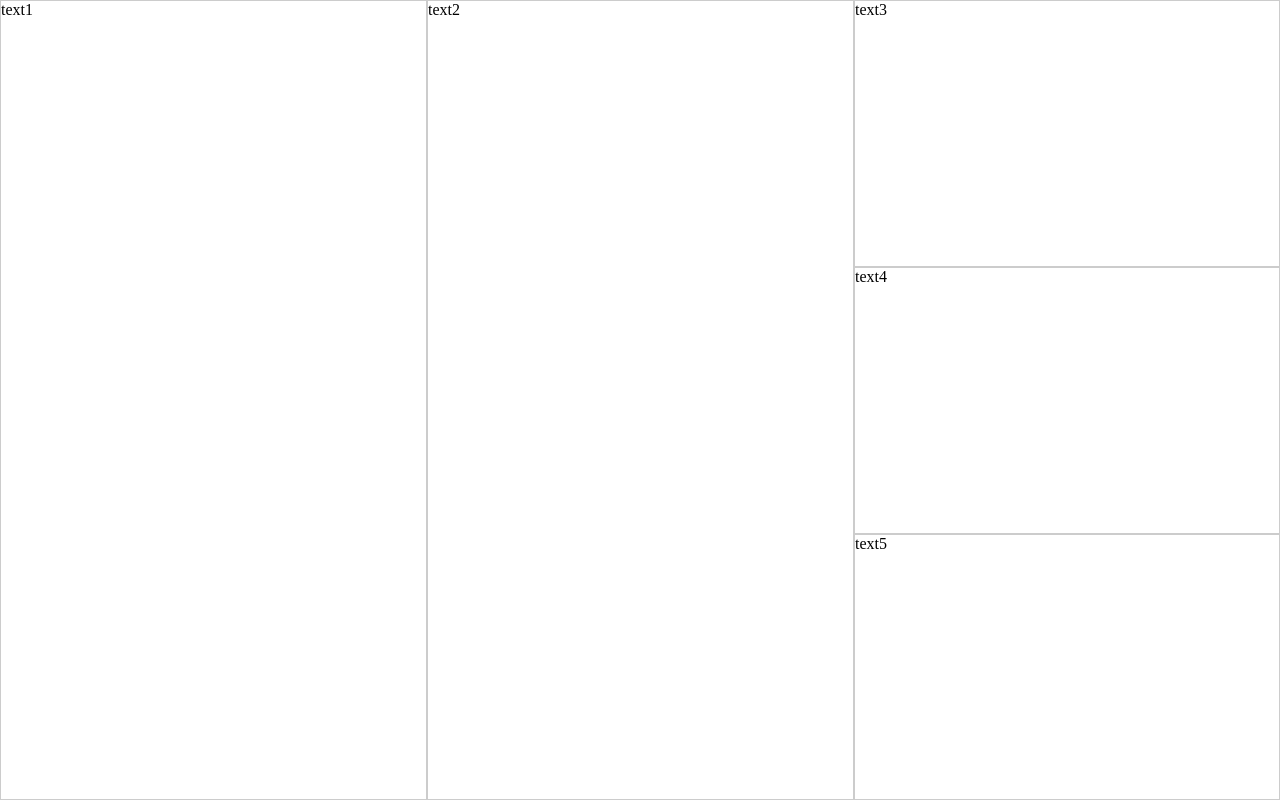
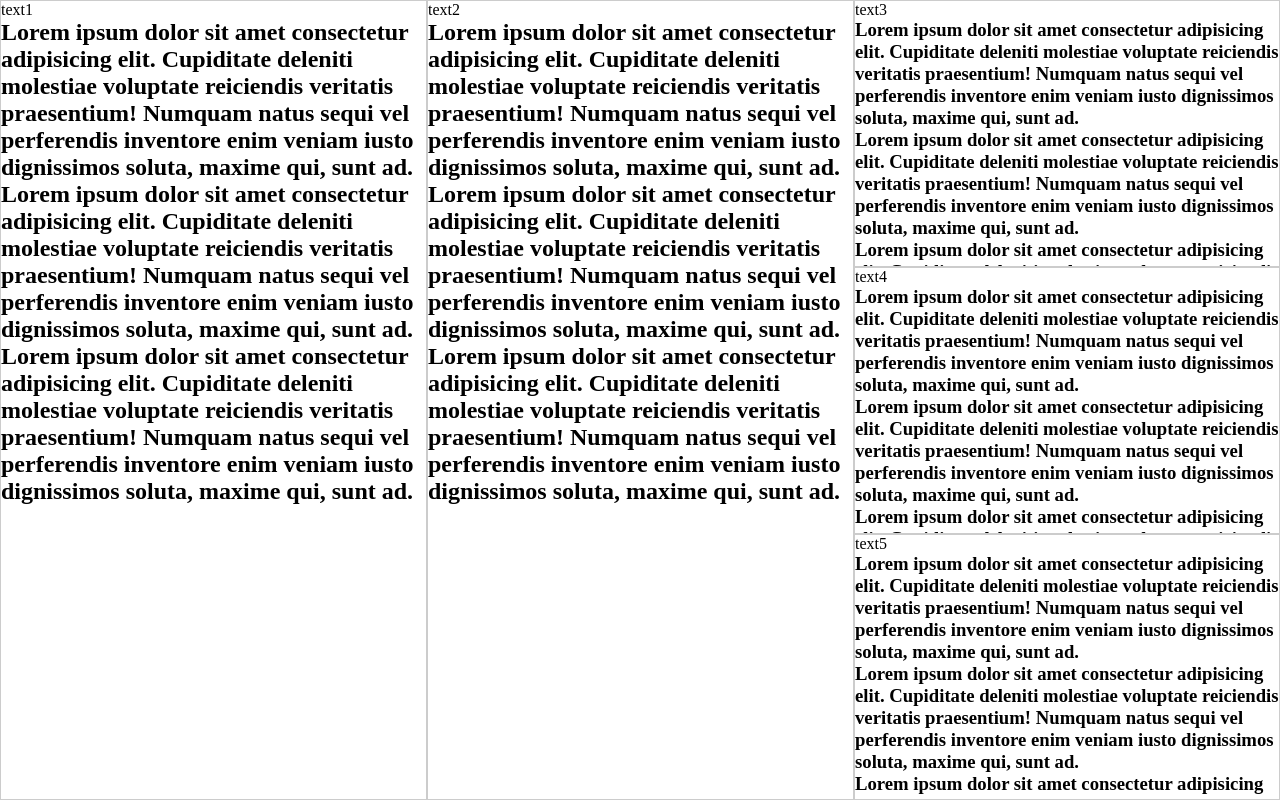
Before and after one commit to Murphycx94/resize-layout, a Vue app: page / in a window 1280 px wide. Built offline with nearby package versions, Linux system fonts and the light colour scheme.

Commit message:
feat: 拖动

```diff
--- a/package.json
+++ b/package.json
@@ -7,9 +7,11 @@
     "preview": "vite preview"
   },
   "dependencies": {
+    "lodash": "^4.17.21",
     "vue": "^3.2.25"
   },
   "devDependencies": {
+    "@types/lodash": "^4.14.178",
     "@vitejs/plugin-vue": "^2.0.0",
     "sass": "^1.49.0",
     "typescript": "^4.4.4",
--- a/src/App.vue
+++ b/src/App.vue
@@ -89,11 +89,12 @@ const data = reactive<IData>({
 })
 </script>
 
-<style>
+<style lang="scss">
 * {
   padding: 0;
   margin: 0;
   box-sizing: border-box;
+  user-select: none;
 }
 .app {
   width: 100vw;
@@ -104,4 +105,36 @@ const data = reactive<IData>({
 .fl-resize-wrap {
   /* border: 1px solid #ccc; */
 }
+/* 滚动条 */
+::-webkit-scrollbar {
+  width: 6px;
+  height: 6px;
+}
+
+/* 定义滚动条轨道 内阴影 + 圆角 */
+/* ::-webkit-scrollbar-track {
+} */
+
+::-webkit-scrollbar-thumb:hover {
+  background-color: #4f586b;
+}
+
+::-webkit-scrollbar-track:hover {
+  border-radius: 2px;
+  background-color: rgba($color: #343d4d, $alpha: 0.3);
+}
+
+/** 滚动条角落 */
+::-webkit-scrollbar-corner {
+  background: transparent;
+}
+
+/* 定义滑块 内阴影 + 圆角 */
+::-webkit-scrollbar-thumb {
+  border-radius: 2px;
+  box-shadow: inset 0 0 6px rgba(26, 25, 25, 0.3);
+  -webkit-box-shadow: inset 0 0 6px rgba(26, 25, 25, 0.3);
+  background-color: #343d4d;
+}
+
 </style>
--- a/src/components/FlexibleItem.vue
+++ b/src/components/FlexibleItem.vue
@@ -1,5 +1,9 @@
 <template>
-  <div class="fl-item">{{ data.component }}</div>
+  <div class="fl-item">{{ data.component }}
+  <h1>Lorem ipsum dolor sit amet consectetur adipisicing elit. Cupiditate deleniti molestiae voluptate reiciendis veritatis praesentium! Numquam natus sequi vel perferendis inventore enim veniam iusto dignissimos soluta, maxime qui, sunt ad.</h1>
+  <h1>Lorem ipsum dolor sit amet consectetur adipisicing elit. Cupiditate deleniti molestiae voluptate reiciendis veritatis praesentium! Numquam natus sequi vel perferendis inventore enim veniam iusto dignissimos soluta, maxime qui, sunt ad.</h1>
+  <h1>Lorem ipsum dolor sit amet consectetur adipisicing elit. Cupiditate deleniti molestiae voluptate reiciendis veritatis praesentium! Numquam natus sequi vel perferendis inventore enim veniam iusto dignissimos soluta, maxime qui, sunt ad.</h1>
+  </div>
 </template>
 
 <script setup lang="ts">
@@ -18,5 +22,6 @@ const props = defineProps<{
   border: 1px solid #ccc;
   width: 100%;
   height: 100%;
+  overflow: auto;
 }
 </style>
--- a/src/components/FlexibleLayout.vue
+++ b/src/components/FlexibleLayout.vue
@@ -9,10 +9,11 @@
 </template>
 
 <script setup lang="ts">
-import { onMounted, reactive, ref, VueElement, computed, watch } from 'vue'
+import { throttle } from 'lodash'
+import { onMounted, reactive, ref, VueElement, computed } from 'vue'
 import { IData, ISize } from '../types'
+import { useAutoResize } from './_utils'
 import FlexibleNode from './FlexibleNode.vue'
-import { useAutoResize } from './_utils'
 
 const props = defineProps<{
   data: IData
@@ -39,14 +40,18 @@ const getOriginFlSize = (target: VueElement) => {
   }
 }
 
-let count = 0
+const resizeHandler = throttle(useAutoResize, 16, { trailing: true, leading: true })
 
 onMounted(() => {
   const resizeObserver = new ResizeObserver((entries) => {
     const [fl] = entries
     const target = fl.target as VueElement
     getOriginFlSize(target)
-    useAutoResize(props.data, originFlSize)
+    resizeHandler(props.data, originFlSize)
+    , 16, {
+  leading: true,
+  trailing: true
+}
   })
   if (flRef.value) {
     resizeObserver.observe(flRef.value)
@@ -61,7 +66,7 @@ onMounted(() => {
   left: 0;
   width: 100%;
   height: 100%;
-  overflow: hidden;
+  overflow: hidden; // 防止抖动
   .fl-resize-wrap {
     width: 100%;
     height: 100%;
--- a/src/components/FlexibleNode.vue
+++ b/src/components/FlexibleNode.vue
@@ -1,19 +1,31 @@
 <template>
+  <div class="fl-node">
     <div class="split-view-container" :class="[directionClassName]">
-      <div class="split-view" v-for="item in data.children" :key="item.nodeId" :style="getViewStyle(item, direction)">
+      <section
+        class="split-view"
+        v-for="(item, index) in data.children"
+        :key="item.nodeId"
+        :style="getViewStyle(item, direction)"
+      >
         <FlexibleNode :direction="item.direction" v-if="item.type === NodeTypeEnum.node" :data="item" />
-        <FlexibleItem  v-else-if="item.type === NodeTypeEnum.item" :data="item" />
-      </div>
+        <FlexibleItem v-else-if="item.type === NodeTypeEnum.item" :data="item" />
+        <FlexibleNodeSashBar
+          :data="item"
+          :direction="data.direction"
+          @resize="(e) => onViewResize(e, index)"
+        />
+      </section>
     </div>
+  </div>
 </template>
 
 <script setup lang="ts">
 import { computed } from 'vue'
-import { IData } from '../types'
+import FlexibleItem from './FlexibleItem.vue'
+import FlexibleNodeSashBar from './FlexibleNodeSashBar.vue';
+import { IData, IDragPosition } from '../types'
 import { DirectionEnum, NodeTypeEnum } from '../enums'
-import FlexibleItem from './FlexibleItem.vue'
-import { getViewStyle } from './_utils';
-
+import { getViewStyle, setSize } from './_utils'
 
 const props = defineProps<{
   data: IData
@@ -28,12 +40,20 @@ const directionClassName = computed(() => {
   }
   return name[props.data.direction] || ''
 })
+
+/** @method */
+const onViewResize = (position: IDragPosition, index: number) => {
+  setSize(props.data, position, index - 1)
+}
 </script>
 
 <style lang="scss">
+.fl-node {
+  width: 100%;
+  height: 100%;
+}
 .split-view-container {
   position: relative;
-  overflow: hidden;
   width: 100%;
   height: 100%;
   .split-view {
@@ -49,5 +69,11 @@ const directionClassName = computed(() => {
       width: 100%;
     }
   }
+  .split-view + .split-view {
+    .fl-sash-bar {
+      display: block;
+      position: absolute;
+    }
+  }
 }
 </style>
--- /dev/null
+++ b/src/components/FlexibleNodeSashBar.vue
@@ -0,0 +1,58 @@
+<template>
+  <div class="fl-sash-bar" @mousedown="dragHandler"></div>
+</template>
+
+<script setup lang="ts">
+import { watch } from 'vue'
+import { useDrag } from './_composition'
+import { IDragPosition } from '../types'
+
+const { onDragStart, position, isMoving } = useDrag()
+
+const emits = defineEmits<{
+  (
+    e: 'resize',
+    v: IDragPosition
+  ): void
+}>()
+
+watch(position, (e) => {
+  emits('resize', e)
+})
+// isMoving TODO 未做拖动后的鼠标状态
+
+const dragHandler = (e: Event) => {
+  onDragStart(e)
+}
+</script>
+
+<style lang="scss">
+.fl-sash-bar {
+  display: none;
+  background-color: rgba(59, 130, 246, 0.5);
+  opacity: 0;
+  touch-action: none;
+  &:hover {
+    transition: opacity 0.1s ease-out 0.2s;
+    opacity: 1;
+  }
+}
+.fl-horizontal {
+  .fl-sash-bar {
+    top: 0;
+    left: -2px;
+    width: 4px;
+    height: inherit;
+    cursor: col-resize;
+  }
+}
+.fl-vertical {
+  .fl-sash-bar {
+    top: -2px;
+    left: 0;
+    height: 4px;
+    width: inherit;
+    cursor: row-resize;
+  }
+}
+</style>
--- a/src/components/_composition.ts
+++ b/src/components/_composition.ts
@@ -1,22 +1,67 @@
-import { computed, CSSProperties } from 'vue'
-import { DirectionEnum } from '../enums'
-import { IData } from '../types'
+import { throttle } from 'lodash'
+import { ref } from 'vue'
+import { IDragPosition } from '../types'
 
-export const useComposition = (props: {
-  data: IData
-  direction: DirectionEnum
-}) => {
-  const styleInfo = computed<CSSProperties>(() => {
-    const sizeKey = props.direction === DirectionEnum.vertical ? 'height' : 'width'
-    const positionKey = props.direction === DirectionEnum.vertical ? 'top' : 'left'
+/**
+ * 拖拽 composition
+ * @returns {
+ *  onDragStart: @mousedown="onDragStart" 拖拽开始的回调
+ *  position: { x: 鼠标 x 坐标，y: 鼠标 y 坐标，xDistance: 本次移动的 x 轴距离，yDistance: 本次移动的 y 轴距离 }
+ * }
+ */
+ export const useDrag = () => {
+  const isMoving = ref(false)
 
-    return {
-      [sizeKey]: props.data[sizeKey] + 'px',
-      [positionKey]: props.data[positionKey] + 'px',
-    }
+  const position = ref<IDragPosition>({
+    x: 0,
+    y: 0,
+    xDistance: 0,
+    yDistance: 0,
   })
 
+  const onDragStart = (e: Event) => {
+    console.log('=====start', e.target)
+    const event = e as MouseEvent
+
+    isMoving.value = true
+
+    position.value = {
+      x: event.pageX,
+      y: event.pageY,
+      xDistance: 0,
+      yDistance: 0,
+    }
+
+    document.addEventListener('mousemove', onDragMove)
+    document.addEventListener('mouseup', onDragEnd)
+  }
+
+  const onDragMove = throttle((e: MouseEvent) => {
+    updateHandler(e.pageX, e.pageY)
+  }, 16, { trailing: true, leading: true })
+
+  const onDragEnd = () => {
+    isMoving.value = false
+
+    document.removeEventListener('mousemove', onDragMove)
+    document.removeEventListener('mouseup', onDragEnd)
+  }
+
+  const updateHandler = (x: number, y: number) => {
+    const xDistance = x - position.value.x
+    const yDistance = y - position.value.y
+
+    position.value = {
+      x,
+      y,
+      xDistance,
+      yDistance,
+    }
+  }
+
   return {
-    styleInfo
+    onDragStart,
+    position,
+    isMoving,
   }
 }
--- a/src/components/_utils.ts
+++ b/src/components/_utils.ts
@@ -1,9 +1,15 @@
 import { CSSProperties } from 'vue'
-import { IData, IPosition, ISize } from '../types'
-import { DirectionEnum, NodeTypeEnum } from '../enums'
+import { IData, IPosition, ISize, IDragPosition } from '../types'
+import { DirectionEnum } from '../enums'
 
 const useSafeNumber = (v: string | number = 0, backup = 0) => Number(v) || backup
 
+/**
+ * 当容器尺寸变化重新计算子节点宽高以及布局
+ * @param data
+ * @param size
+ * @param position
+ */
 export const useAutoResize = (data: IData, size: ISize, position: IPosition = { top: 0, left: 0 }): void => {
   data.height = size.height
   data.width = size.width
@@ -48,6 +54,12 @@ export const useAutoResize = (data: IData, size: ISize, position: IPosition = {
   }
 }
 
+/**
+ * 传入宽高、排列方向，获得容器 style 对象
+ * @param data
+ * @param direction
+ * @returns
+ */
 export const getViewStyle = (data: IData, direction: DirectionEnum): CSSProperties => {
   const sizeKey = direction === DirectionEnum.vertical ? 'height' : 'width'
   const positionKey = direction === DirectionEnum.vertical ? 'top' : 'left'
@@ -57,3 +69,27 @@ export const getViewStyle = (data: IData, direction: DirectionEnum): CSSProperti
     [positionKey]: data[positionKey] + 'px',
   }
 }
+
+export const setSize = (data: IData, position: IDragPosition, index: number): void => {
+  const children = data.children
+
+  const current = children[index]
+  const next = children[index + 1]
+
+  const keys: { size: 'width' | 'height', position: 'top' | 'left', distance: 'xDistance' | 'yDistance' } = {
+    size: 'width',
+    position: 'left',
+    distance: 'xDistance'
+  }
+
+  if (data.direction === DirectionEnum.vertical) {
+    keys.size = 'height'
+    keys.position = 'top'
+    keys.distance = 'yDistance'
+  }
+
+  console.log(current, next)
+  current[keys.size] += position[keys.distance]
+  next[keys.size] -= position[keys.distance]
+  next[keys.position] = useSafeNumber(next[keys.position]) + position[keys.distance]
+}
```
Also changed, not shown: src/types.d.ts (+7 -0 lines), 1 other file (tests, documents, lock files or other folders).
